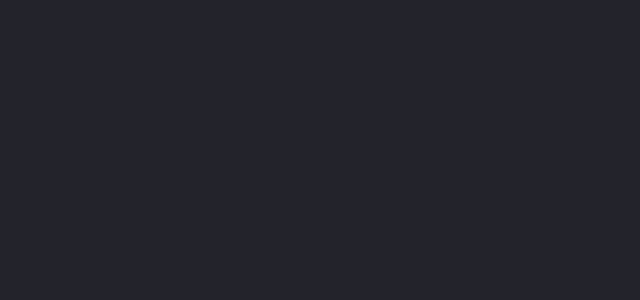
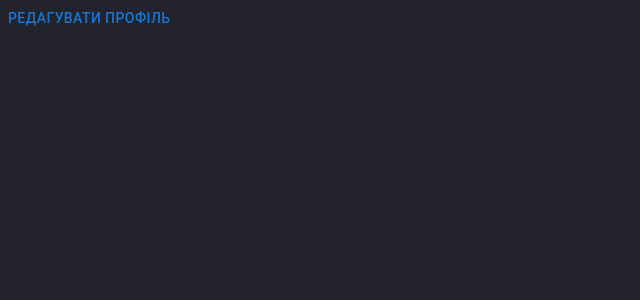
Before and after one commit to bookshelf-team/frontend, a React (Create React App) app: page /editprofile in a window 1280 px wide. Before the commit this address had no page. Shown: the top 300 px of the page, without its empty margins (0-640 px from the left). Built offline with nearby package versions, Linux system fonts and the light colour scheme.

Commit message:
added button in edit dialog

```diff
--- a/src/App.js
+++ b/src/App.js
@@ -5,6 +5,7 @@ import SignIn from './SignIn';
 import UserProfile from './pages/userProfile';
 import { BrowserRouter as Router, Route, Routes } from 'react-router-dom';
 import Main from "./Main";
+import ProfileEditDialog from "./components/ProfileEditDialog";
 
 
 function App() {
@@ -14,8 +15,8 @@ function App() {
                 <Route path="/signup" element={<SignUp />} />
                 <Route path="/signin" element={<SignIn />} />
                 <Route path="/pages/userprofile" element={<UserProfile />} />
-                <Route path="/" element={<SignIn />} index={true} />
                 <Route path="/" element={<Main/>} index={true} />
+                <Route path="/editprofile" element={<ProfileEditDialog />} />
             </Routes>
         </Router>
     );
--- a/src/components/ProfileEditDialog.js
+++ b/src/components/ProfileEditDialog.js
@@ -32,10 +32,13 @@ export default function ProfileEditDialog() {
     };
 
     const handleSubmit = async () => {
+
     };
 
     return (
         <div>
+            <Button onClick={() => setOpen(true)}>Редагувати профіль</Button>
+
             <Dialog open={open} onClose={handleClose}>
                 <DialogTitle>Редагування профілю</DialogTitle>
                 <DialogContent>
```
